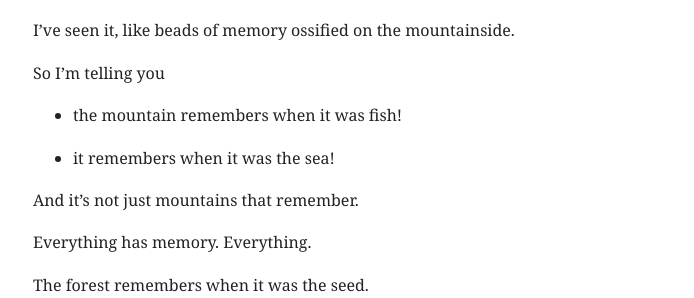
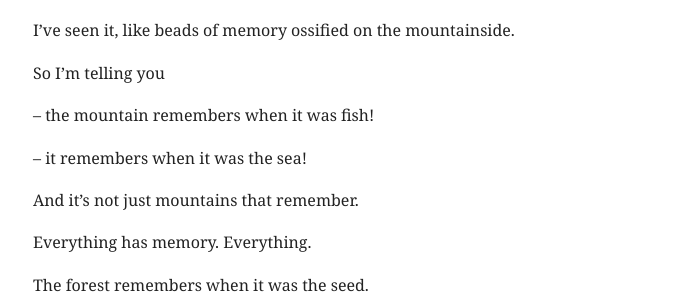
Before and after one commit to mingjiliu/mingjiliu.github.io, a Jekyll site: the page built from _poems/pre-2015.md, in a window 1280 px wide and 900 px high, scrolled down 2489 px. Shown: the part 156-454 px from the top of the window, without its empty margins (291-985 px from the left). Built offline with Jekyll 4.4.1, drawn with Linux system fonts in a browser that asks for light colours.

Commit message:
Update pre-2015.md

```diff
--- a/_poems/pre-2015.md
+++ b/_poems/pre-2015.md
@@ -119,9 +119,9 @@ I've seen it, like beads of memory ossified on the mountainside.
 
 So I'm telling you
 
-- the mountain remembers when it was fish!
+-- the mountain remembers when it was fish!
 
-- it remembers when it was the sea!
+-- it remembers when it was the sea!
 
 And it's not just mountains that remember.
 
```
